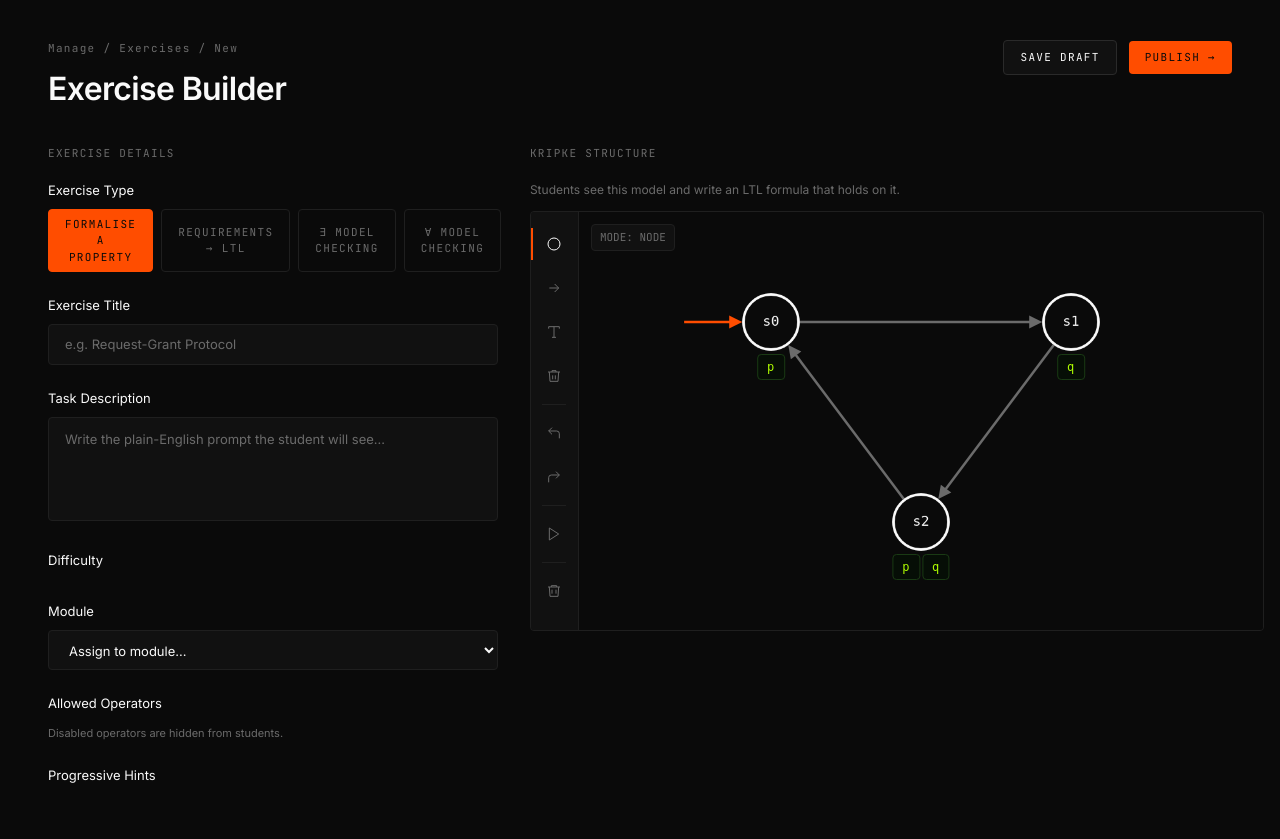
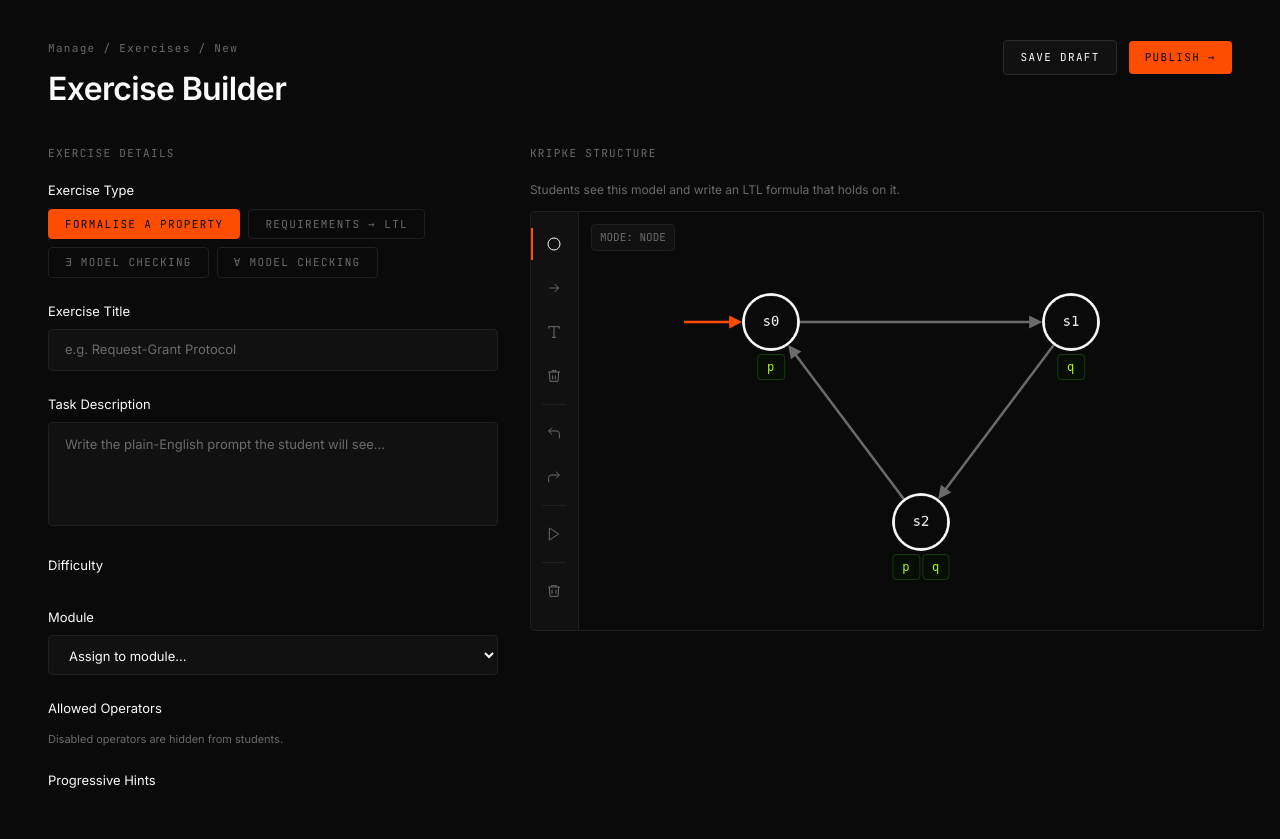
Before and after one commit to Bigmanfish1/ltlab, a Django app: template backend/templates/exercises/teacher_exercise_builder.html in a window 1280 px wide. Shown: the part 48-887 px from the top of the page. Before the commit the page ends 831 px from the top, so only its background shows below. Run offline with Django 5.2, Linux system fonts and the light colour scheme; the template is opened without the code that fills it, so the values that code supplies are empty; some libraries are stand-ins or nearby versions.

Commit message:
fix(exercises): stop builder columns overlapping when narrowed
The two-column grid had no min-w-0 on its children and the type/difficulty
toggles did not wrap, so the left column overflowed under the atomic-proposition
tags. Stack the columns below lg and let the toggles wrap.

```diff
--- a/backend/templates/exercises/teacher_exercise_builder.html
+++ b/backend/templates/exercises/teacher_exercise_builder.html
@@ -47,15 +47,15 @@
             </div>
         </div>
 
-        <div class="grid grid-cols-[38%_62%] gap-8">
+        <div class="grid grid-cols-1 lg:grid-cols-[38%_62%] gap-8">
 
-            <div>
+            <div class="min-w-0">
                 <div class="font-mono text-[11px] tracking-[0.12em] text-text-secondary mb-5">EXERCISE DETAILS</div>
 
                 <div class="mb-6">
                     <label class="block text-[13px] text-text-primary mb-2">Exercise Type</label>
                     <input type="hidden" name="exercise_type" id="type-input" value="{{ exercise_type }}" />
-                    <div class="flex gap-2" id="type-toggle">
+                    <div class="flex flex-wrap gap-2" id="type-toggle">
                         <button type="button" data-type="model_check" {% if type_locked %}disabled{% endif %}
                             class="type-btn px-4 py-1.5 font-mono text-[11px] tracking-[0.12em] uppercase border border-border-primary text-text-secondary rounded transition-colors {% if type_locked %}opacity-60 cursor-not-allowed{% endif %}">
                             Formalise a Property
@@ -96,7 +96,7 @@
                 <div class="mb-6">
                     <label class="block text-[13px] text-text-primary mb-2">Difficulty</label>
                     <input type="hidden" name="difficulty" id="difficulty-input" value="{% if prefill %}{{ prefill.difficulty }}{% endif %}" />
-                    <div class="flex gap-2" id="difficulty-toggle">
+                    <div class="flex flex-wrap gap-2" id="difficulty-toggle">
                         {% for level in difficulties %}
                         <button type="button" data-difficulty="{{ level }}"
                             class="difficulty-btn px-4 py-1.5 font-mono text-[11px] tracking-[0.12em] uppercase border border-border-primary text-text-secondary rounded transition-colors">
@@ -142,7 +142,7 @@
                 </div>
             </div>
 
-            <div>
+            <div class="min-w-0">
                 <div data-type-section="model_check path_exhibit judge">
                     <div class="flex items-center justify-between mb-5">
                         <div class="font-mono text-[11px] tracking-[0.12em] text-text-secondary">KRIPKE STRUCTURE</div>
```
